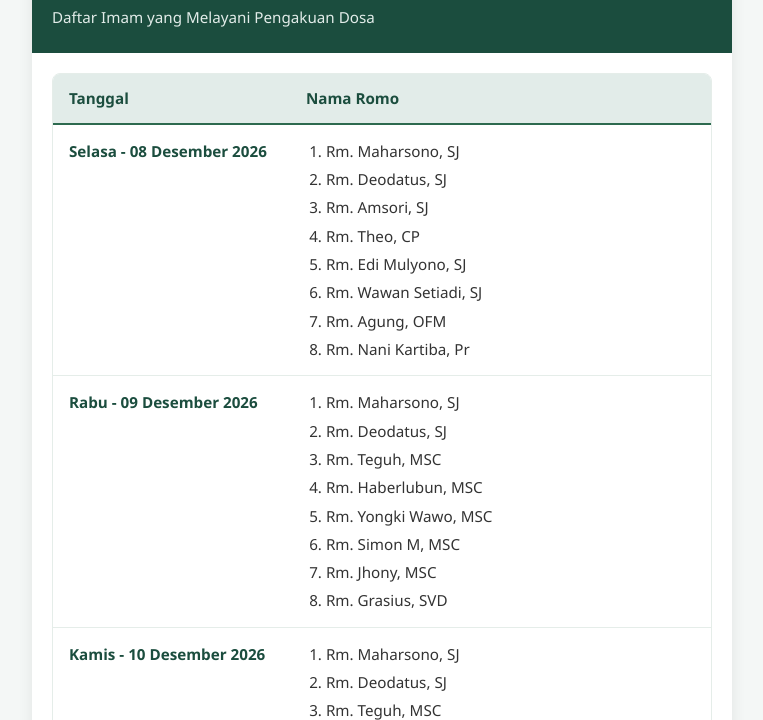
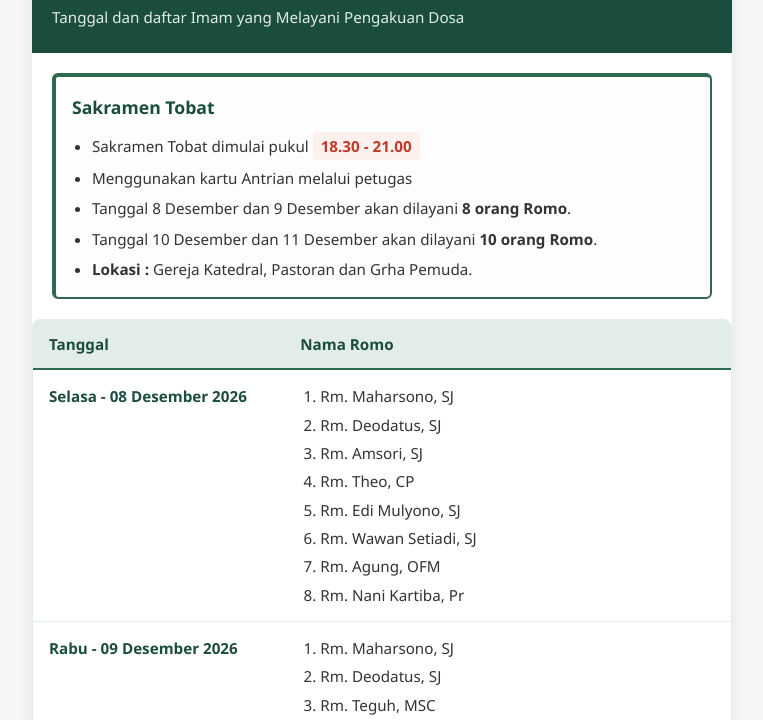
Before and after one commit to wilayahtkky/wiltkky, a plain HTML site: page tobat/index.html in a window 1280 px wide. Shown: the part 80-800 px from the top of the page, without its empty margins (258-1021 px from the left). Drawn offline with Linux system fonts and the light colour scheme.

Commit message:
ubah tobat

```diff
--- a/tobat/index.html
+++ b/tobat/index.html
@@ -185,10 +185,23 @@
     <!-- Header -->
     <div class="page-header">
       <h1>Jadwal Sakramen Tobat Katedral Jakarta</h1>
-      <div class="subtitle">Daftar Imam yang Melayani Pengakuan Dosa</div>
+      <div class="subtitle">Tanggal dan daftar Imam yang Melayani Pengakuan Dosa</div>
     </div>
 
-    <div class="content-wrapper">
+      <div class="content-wrapper">
+      <!-- Keterangan -->
+      <div class="info-box">
+        <h3>Sakramen Tobat</h3>
+        <ul>
+          <li>Sakramen Tobat dimulai pukul <span class="highlight-time">18.30 - 21.00</span></li>
+          <li>Menggunakan kartu Antrian melalui petugas</li>
+          <li>Tanggal 8 Desember dan 9 Desember akan dilayani <strong>8 orang Romo</strong>.</li>
+          <li>Tanggal 10 Desember dan 11 Desember akan dilayani <strong>10 orang Romo</strong>.</li>
+          <li><strong>Lokasi :</strong> Gereja Katedral, Pastoran dan Grha Pemuda.</li>
+        </ul>
+      </div>
+
+    </div>
 
       <!-- Tabel Jadwal -->
       <div class="schedule-section">
@@ -279,19 +292,7 @@
         </div>
       </div>
 
-      <!-- Keterangan -->
-      <div class="info-box">
-        <h3>Keterangan</h3>
-        <ul>
-          <li>Sakramen Tobat dimulai pukul <span class="highlight-time">18.30 - 21.00</span></li>
-          <li>Menggunakan kartu Antrian melalui petugas</li>
-          <li>Tanggal 8 Desember dan 9 Desember dilayani <strong>8 orang Romo</strong>.</li>
-          <li>Tanggal 10 Desember dan 11 Desember dilayani <strong>10 orang Romo</strong>.</li>
-          <li><strong>Lokasi :</strong> Gereja Katedral, Pastoran dan Grha Pemuda.</li>
-        </ul>
-      </div>
 
-    </div>
 
     <!-- Footer -->
     <div class="page-footer">
```
